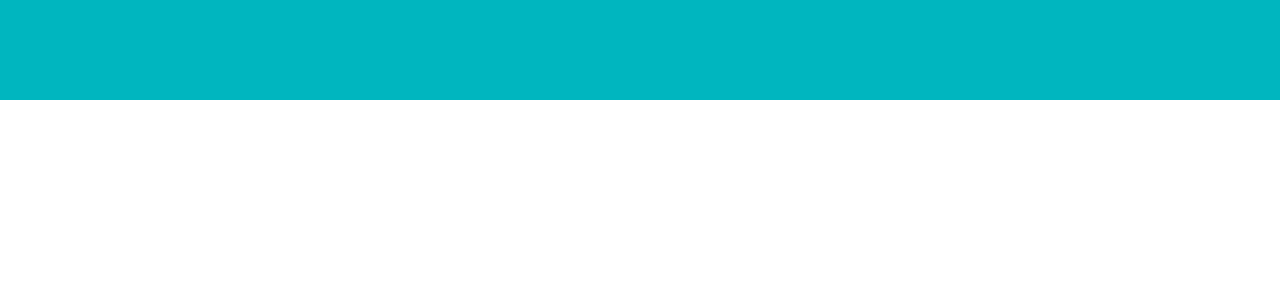
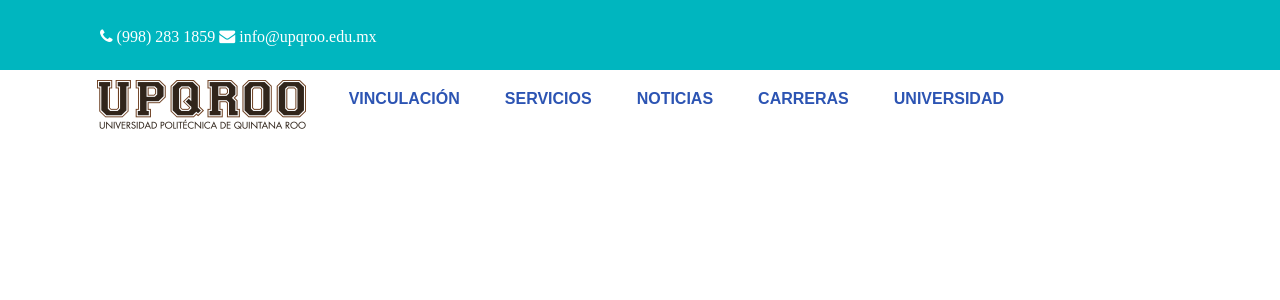
Before and after one commit to TrejoCode/Kristen, a PHP site: page /templates/header.html in a window 1280 px wide. Shown: the top 300 px of the page. Run offline with PHP 8.4, Linux system fonts and the light colour scheme.

Commit message:
Header no terminado

```diff
--- a/frontend/assets/css/header.css
+++ b/frontend/assets/css/header.css
@@ -1,5 +1,57 @@
 header {
-  height: 100px;
+  height: 50px;
   background-color: var(--blueTeal);
   font-weight: var(--weightBold);
+  padding-top: 20px;
+  /*padding-left: 40px;*/
+
 }
+
+ul.contact{
+    padding-left: 100px;
+}
+
+a{
+    color: white;
+}
+
+i{
+    color: white;
+    padding-top: 8px;
+}
+
+.social{
+    padding-left: 1400px;
+}
+
+#logo{
+    padding-top: 5px;
+    padding-left: 95px
+}
+
+#menu{
+    font-weight: var(--weightBold);
+    color: #2c54b3;
+}
+
+.wrapper {
+  width: 80%;
+  overflow:hidden;
+}
+
+nav ul {
+  list-style: none;
+  overflow: hidden; /* Limpiamos errores de float */
+}
+nav ul li {
+  float: right;
+  font-family: Arial, sans-serif;
+  font-size: 16px;
+  padding-left: 5px
+}
+nav ul li a {
+  display: block; /* Convertimos los elementos a en elementos bloque para manipular el padding */
+  padding: 20px;
+  color: #fff;
+  text-decoration: none;
+}
--- a/frontend/templates/header.html
+++ b/frontend/templates/header.html
@@ -9,12 +9,51 @@
     <meta name="keywords" content="universisad, universidad en cancún, UPQROO, universidad politécnica de quinatana roo, universidades">
     <link rel="stylesheet" href="../assets/css/trejocode.css">
     <link rel="stylesheet" href="../assets/css/header.css">
+    <link rel="stylesheet" href="https://cdnjs.cloudflare.com/ajax/libs/font-awesome/4.7.0/css/font-awesome.min.css">
+
 </head>
 <body>
 
   <header>
+<section>
 
+        <nav>
+
+          <ul class="contact">
+
+          <i class="fa fa-phone"><a href="tel:(998)2831859">  (998) 283 1859</a></i>
+          <i class="fa fa-envelope"><a href="mailto:info@upqroo.edu.mx">  info@upqroo.edu.mx</a></i>
+
+        <secction class="social">
+
+          <i class="fa fa-facebook-f" id="face"><a href="https://es-es.facebook.com/upqroo" title="Facebook"></a></i>
+          <i class="fa fa-twitter" id="twit"><a href="https://twitter.com/upqroo" title="Twitter"></a></i>
+
+        </secction>
+
+          </ul>
+
+    </nav>
+</section>
   </header>
+
+
+<section class="wrapper">
+
+    <nav class="top">
+
+            <ul>
+                <img src="../logo-upqroo.png" alt="logo" id="logo">
+                <li><a href="#" id="menu">UNIVERSIDAD</a></li>
+                <li><a href="#" id="menu">CARRERAS</a></li>
+                <li><a href="#" id="menu">NOTICIAS</a></li>
+                <li><a href="#" id="menu">SERVICIOS</a></li>
+                <li><a href="#" id="menu">VINCULACIÓN</a></li>
+
+
+            </ul>
+     </nav>
+</section>
 
     <script type="text/javascript" src="assets/js/main.js" async></script>
 </body>
```
Also changed, not shown: frontend/logo-upqroo.png (added).
